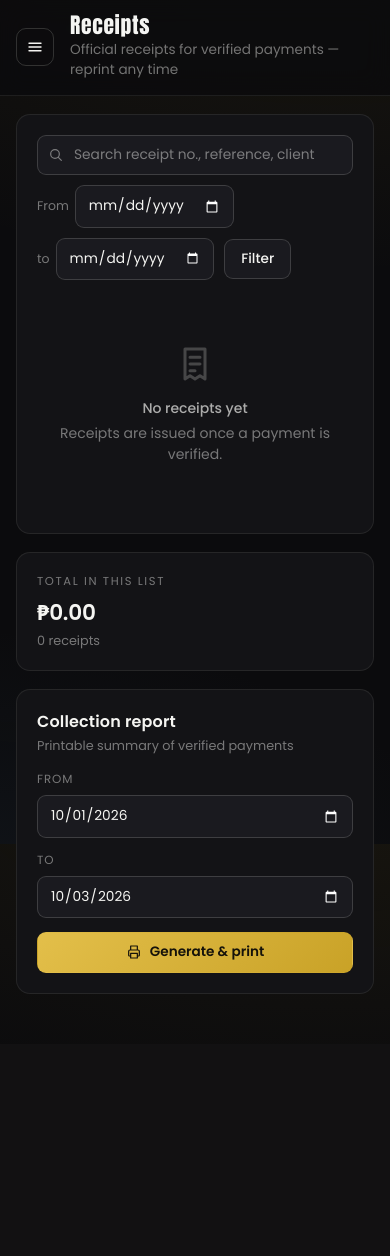
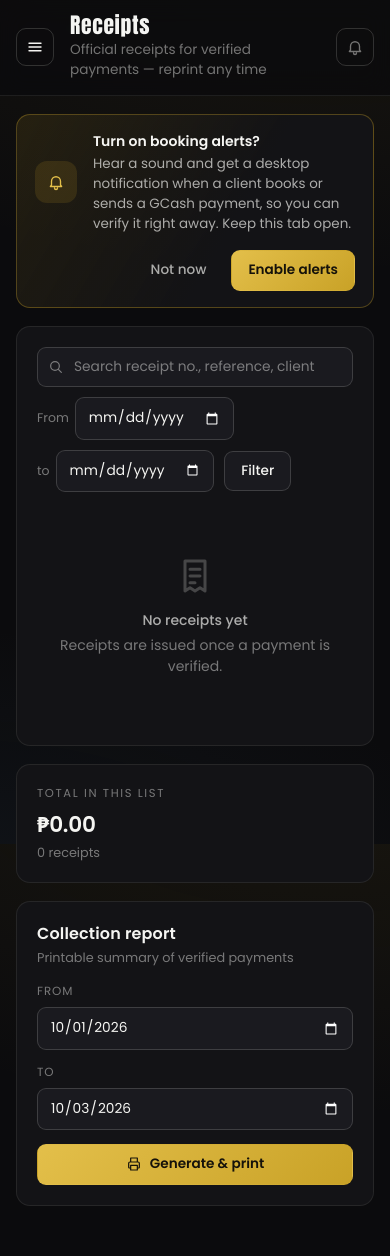
Before and after one commit to Oshinobi-obi/VibeShootAdmin, an ASP.NET Core app: page /Admin/Receipts in a window 390 px wide. Before the commit the page ends 994 px from the top, so only its background shows below. Run offline with ASP.NET Core 8, Linux system fonts and the light colour scheme; the visitor is signed in with stand-in values (Sample User, id 1); data that the repository does not hold is empty.

Commit message:
Add live alerts for bookings and payments (admin)
Introduce real-time alerts for admins with sound and desktop notifications for new booking requests and GCash payments. Includes new AlertsFeed API endpoint, UI updates (bell icon, enable prompt, badges), CSS for alerts, client-side polling and notification logic, and alert/feedback audio assets. Pending actions now trigger sound cues for improved admin responsiveness.

```diff
--- a/VibeShootAdmin/Controllers/AdminController.cs
+++ b/VibeShootAdmin/Controllers/AdminController.cs
@@ -179,6 +179,52 @@ namespace VibeShootAdmin.Controllers
             return View("~/Views/Admin/Dashboard.cshtml", model);
         }
 
+        // ------------------------------------------------------------------ Live alerts
+
+        /// <summary>
+        /// New booking requests and GCash payments since <paramref name="since"/> (UTC ticks), for the
+        /// signed-in admin's own photographer only. Polled by the browser to play sounds and show notifications.
+        /// </summary>
+        [HttpGet]
+        public async Task<IActionResult> AlertsFeed(long? since)
+        {
+            var pid = User.ScopedPhotographerId();
+            var now = DateTime.UtcNow;
+            Response.Headers.CacheControl = "no-store";
+
+            object Counts() => new
+            {
+                pendingBookings = ViewBag.PendingBookingCount,
+                pendingPayments = ViewBag.PendingPaymentCount,
+            };
+
+            // First call just sets the starting point, so opening the console doesn't replay old items.
+            if (since == null || since <= 0)
+                return Json(new { now = now.Ticks, bookings = Array.Empty<object>(), payments = Array.Empty<object>(), counts = Counts() });
+
+            var from = new DateTime(Math.Max(since.Value, now.AddDays(-1).Ticks), DateTimeKind.Utc);
+
+            var bookings = await _context.Bookings.ForPhotographer(pid)
+                .Where(b => b.CreatedAt > from && b.CreatedAt <= now)
+                .OrderBy(b => b.CreatedAt)
+                .Select(b => new { id = b.TransactionId, client = b.ClientName, date = b.TargetDate, category = b.Category })
+                .Take(20).ToListAsync();
+
+            var payments = await _context.Payments.ForPhotographer(pid)
+                .Where(p => p.CreatedAt > from && p.CreatedAt <= now && p.Status == PaymentStatus.ForVerification)
+                .OrderBy(p => p.CreatedAt)
+                .Select(p => new { id = p.Id, booking = p.BookingTransactionId, client = p.Booking!.ClientName, amount = p.Amount, type = p.Type })
+                .Take(20).ToListAsync();
+
+            return Json(new
+            {
+                now = now.Ticks,
+                bookings = bookings.Select(b => new { b.id, b.client, date = b.date.ToString("MMM d"), b.category }),
+                payments = payments.Select(p => new { p.id, p.booking, p.client, amount = Ui.Peso(p.amount), p.type }),
+                counts = Counts(),
+            });
+        }
+
         // ------------------------------------------------------------------ Schedule
 
         [HttpGet]
@@ -317,6 +363,7 @@ namespace VibeShootAdmin.Controllers
             await _context.SaveChangesAsync();
 
             TempData["Toast"] = $"Booking {booking.TransactionId} marked as {status}.";
+            if (status is BookingStatus.Declined or BookingStatus.Cancelled) TempData["Sound"] = "booking-cancelled";
             return LocalRedirect(returnUrl ?? Url.Action(nameof(BookingDetails), new { id = transactionId })!);
         }
 
@@ -378,6 +425,7 @@ namespace VibeShootAdmin.Controllers
             await _context.SaveChangesAsync();
 
             TempData["Toast"] = $"Payment {payment.ReceiptNumber} verified (₱{payment.Amount:N2}).";
+            TempData["Sound"] = "payment-verified";
             return LocalRedirect(returnUrl ?? Url.Action(nameof(Transactions))!);
         }
 
--- a/VibeShootAdmin/Views/Shared/_AdminLayout.cshtml
+++ b/VibeShootAdmin/Views/Shared/_AdminLayout.cshtml
@@ -21,7 +21,7 @@
     <link rel="stylesheet" href="~/css/Admin.css" asp-append-version="true" />
     @await RenderSectionAsync("Head", required: false)
 </head>
-<body class="adm">
+<body class="adm" data-sound="@TempData["Sound"]">
     <svg width="0" height="0" style="position:absolute" aria-hidden="true">
         <symbol id="i-grid" viewBox="0 0 24 24"><path d="M4 4h7v7H4zM13 4h7v7h-7zM4 13h7v7H4zM13 13h7v7h-7z" fill="none" stroke="currentColor" stroke-width="1.8" stroke-linejoin="round" /></symbol>
         <symbol id="i-cal" viewBox="0 0 24 24"><path d="M5 5h14a1 1 0 0 1 1 1v13a1 1 0 0 1-1 1H5a1 1 0 0 1-1-1V6a1 1 0 0 1 1-1Zm-1 5h16M8 3v4M16 3v4" fill="none" stroke="currentColor" stroke-width="1.8" stroke-linecap="round" /></symbol>
@@ -41,6 +41,7 @@
         <symbol id="i-menu" viewBox="0 0 24 24"><path d="M4 7h16M4 12h16M4 17h16" fill="none" stroke="currentColor" stroke-width="1.8" stroke-linecap="round" /></symbol>
         <symbol id="i-star" viewBox="0 0 24 24"><path d="m12 3 2.7 5.6 6.1.8-4.5 4.2 1.1 6.1L12 16.8l-5.4 2.9 1.1-6.1-4.5-4.2 6.1-.8z" fill="currentColor" /></symbol>
         <symbol id="i-trash" viewBox="0 0 24 24"><path d="M5 7h14M10 11v6M14 11v6M6 7l1 13h10l1-13M9 7V4h6v3" fill="none" stroke="currentColor" stroke-width="1.8" stroke-linecap="round" stroke-linejoin="round" /></symbol>
+        <symbol id="i-bell" viewBox="0 0 24 24"><path d="M6 16V11a6 6 0 1 1 12 0v5l1.5 2h-15zM10 20a2 2 0 0 0 4 0" fill="none" stroke="currentColor" stroke-width="1.8" stroke-linecap="round" stroke-linejoin="round" /></symbol>
         <symbol id="i-plus" viewBox="0 0 24 24"><path d="M12 5v14M5 12h14" fill="none" stroke="currentColor" stroke-width="2" stroke-linecap="round" /></symbol>
     </svg>
 
@@ -104,10 +105,22 @@
                     </label>
                 }
                 @await RenderSectionAsync("TopActions", required: false)
+                <button type="button" class="adm-icon-btn adm-bell" id="alertsBell" title="Sound &amp; desktop alerts" aria-label="Sound and desktop alerts"><svg><use href="#i-bell" /></svg><i></i></button>
             </div>
         </header>
 
         <div class="adm-content">
+            <div class="adm-alerts-prompt" id="alertsPrompt" hidden>
+                <span class="adm-alerts-prompt-icon"><svg><use href="#i-bell" /></svg></span>
+                <div>
+                    <b>Turn on booking alerts?</b>
+                    <p>Hear a sound and get a desktop notification when a client books or sends a GCash payment, so you can verify it right away. Keep this tab open.</p>
+                </div>
+                <div class="adm-alerts-prompt-actions">
+                    <button type="button" class="btn btn-ghost" id="alertsLater">Not now</button>
+                    <button type="button" class="btn btn-gold" id="alertsEnable">Enable alerts</button>
+                </div>
+            </div>
             @RenderBody()
         </div>
     </main>
--- a/VibeShootAdmin/wwwroot/css/Admin.css
+++ b/VibeShootAdmin/wwwroot/css/Admin.css
@@ -484,3 +484,29 @@ html, body, * {
         width: 0;
         height: 0;
     }
+
+/* ---------- Live alerts ---------- */
+.adm-bell { position: relative; color: var(--text-3); }
+.adm-bell i { position: absolute; top: 7px; right: 8px; width: 7px; height: 7px; border-radius: 50%; background: var(--text-3); display: none; }
+.adm-bell.on { color: var(--gold-2); border-color: rgba(201,162,39,0.45); }
+.adm-bell.on i { display: block; background: var(--green); box-shadow: 0 0 0 0 rgba(62,207,142,0.6); animation: bell-pulse 2.4s ease-out infinite; }
+.adm-bell.ring svg { animation: bell-ring .9s ease; transform-origin: 50% 10%; }
+@keyframes bell-pulse { 0% { box-shadow: 0 0 0 0 rgba(62,207,142,0.55); } 100% { box-shadow: 0 0 0 8px rgba(62,207,142,0); } }
+@keyframes bell-ring { 0%, 100% { transform: rotate(0); } 20% { transform: rotate(16deg); } 40% { transform: rotate(-14deg); } 60% { transform: rotate(9deg); } 80% { transform: rotate(-5deg); } }
+
+.adm-alerts-prompt {
+    display: flex; align-items: center; gap: 16px; margin-bottom: 18px; padding: 16px 18px;
+    border-radius: var(--radius); border: 1px solid rgba(201,162,39,0.35);
+    background: linear-gradient(120deg, rgba(201,162,39,0.12), var(--surface) 60%);
+    animation: adm-in .4s ease both;
+}
+.adm-alerts-prompt[hidden] { display: none; }
+.adm-alerts-prompt b { display: block; font-weight: 600; }
+.adm-alerts-prompt p { margin: 2px 0 0; color: var(--text-2); font-size: 0.84rem; }
+.adm-alerts-prompt > div:nth-child(2) { flex: 1; }
+.adm-alerts-prompt-icon { width: 42px; height: 42px; border-radius: 12px; background: var(--gold-soft); color: var(--gold-2); display: grid; place-items: center; flex: none; }
+.adm-alerts-prompt-actions { display: flex; gap: 8px; flex: none; }
+@media (max-width: 700px) {
+    .adm-alerts-prompt { flex-wrap: wrap; }
+    .adm-alerts-prompt-actions { width: 100%; justify-content: flex-end; }
+}
--- a/VibeShootAdmin/wwwroot/js/Admin.js
+++ b/VibeShootAdmin/wwwroot/js/Admin.js
@@ -96,3 +96,139 @@
         rejectDialog.querySelector('[data-cancel]').addEventListener('click', function () { rejectDialog.close(); });
     }
 })();
+
+// =====================================================================
+// Live alerts: sound + desktop notification for new bookings and GCash
+// payments (only the signed-in admin's own photographer).
+// =====================================================================
+(function () {
+    'use strict';
+
+    var KEY = 'vs-alerts';            // 'on' | 'off' (absent = not decided yet)
+    var SEEN = 'vs-alerts-seen';      // ids already announced (shared by all open tabs)
+    var POLL_MS = 30000;
+
+    var bell = document.getElementById('alertsBell');
+    var prompt = document.getElementById('alertsPrompt');
+    if (!bell) return;
+
+    function get(k) { try { return localStorage.getItem(k); } catch (e) { return null; } }
+    function set(k, v) { try { localStorage.setItem(k, v); } catch (e) { } }
+    function isOn() { return get(KEY) === 'on'; }
+
+    // Browsers only allow sound after a click on the page; if blocked, play on the next click.
+    function sound(name) {
+        var audio = new Audio('/audio/' + name + '.mp3');
+        var p = audio.play();
+        if (p && p.catch) p.catch(function () {
+            var retry = function () { audio.play().catch(function () { }); window.removeEventListener('pointerdown', retry, true); };
+            window.addEventListener('pointerdown', retry, true);
+        });
+    }
+
+    function notify(title, body, url) {
+        if (!('Notification' in window) || Notification.permission !== 'granted') return;
+        try {
+            var n = new Notification(title, { body: body, icon: '/favicon.svg', tag: url });
+            n.onclick = function () { window.focus(); window.location.href = url; n.close(); };
+        } catch (e) { }
+    }
+
+    function render() {
+        bell.classList.toggle('on', isOn());
+        bell.title = isOn() ? 'Alerts are on (click to turn off)' : 'Turn on sound & desktop alerts';
+        if (prompt) prompt.hidden = get(KEY) !== null || sessionStorage.getItem('vs-alerts-later') === '1';
+    }
+
+    function enable() {
+        set(KEY, 'on');
+        var ask = ('Notification' in window && Notification.permission === 'default') ? Notification.requestPermission() : Promise.resolve();
+        ask.then(function () {
+            sound('alerts-enabled');
+            var blocked = 'Notification' in window && Notification.permission === 'denied';
+            window.vsToast(blocked
+                ? 'Sound alerts on. Desktop notifications are blocked in your browser settings.'
+                : 'Alerts on. You will hear new bookings and payments while this tab is open.');
+            render();
+            startPolling();
+        });
+    }
+
+    bell.addEventListener('click', function () {
+        if (isOn()) { set(KEY, 'off'); render(); window.vsToast('Alerts turned off.'); }
+        else enable();
+    });
+    if (prompt) {
+        document.getElementById('alertsEnable').addEventListener('click', enable);
+        document.getElementById('alertsLater').addEventListener('click', function () {
+            sessionStorage.setItem('vs-alerts-later', '1');
+            render();
+        });
+    }
+
+    // Feedback sound for the action just taken (verify / decline / cancel).
+    var cue = document.body.getAttribute('data-sound');
+    if (cue && isOn()) sound(cue);
+
+    // ------------------------------------------------------------ Polling
+    var since = null, timer = null;
+
+    function seen() { try { return JSON.parse(get(SEEN) || '[]'); } catch (e) { return []; } }
+    function markSeen(id) {
+        var list = seen();
+        if (list.indexOf(id) >= 0) return false;
+        list.push(id);
+        set(SEEN, JSON.stringify(list.slice(-200)));
+        return true;
+    }
+
+    function setBadge(href, count, gold) {
+        var link = document.querySelector('.adm-nav a[href$="' + href + '"]');
+        if (!link) return;
+        var badge = link.querySelector('.adm-badge');
+        if (!count) { if (badge) badge.remove(); return; }
+        if (!badge) { badge = document.createElement('span'); badge.className = 'adm-badge' + (gold ? ' gold' : ''); link.appendChild(badge); }
+        badge.textContent = count;
+    }
+
+    function poll() {
+        if (!isOn()) return;
+        fetch('/Admin/AlertsFeed' + (since ? '?since=' + since : ''), { cache: 'no-store', credentials: 'same-origin' })
+            .then(function (r) { return r.ok && r.headers.get('content-type').indexOf('json') >= 0 ? r.json() : null; })
+            .then(function (data) {
+                if (!data) return;
+                since = data.now;
+                setBadge('/Admin/Bookings', data.counts.pendingBookings, false);
+                setBadge('/Admin/Transactions', data.counts.pendingPayments, true);
+
+                var newBookings = data.bookings.filter(function (b) { return markSeen('b:' + b.id); });
+                var newPayments = data.payments.filter(function (p) { return markSeen('p:' + p.id); });
+
+                newBookings.forEach(function (b) {
+                    notify('New booking request', b.client + ' - ' + b.category + ' on ' + b.date, '/Admin/BookingDetails/' + encodeURIComponent(b.id));
+                    window.vsToast('New booking: ' + b.client + ' (' + b.category + ', ' + b.date + ')');
+                });
+                newPayments.forEach(function (p) {
+                    notify('New GCash payment to verify', p.client + ' - ' + p.amount + ' (' + p.type + ')', '/Admin/BookingDetails/' + encodeURIComponent(p.booking));
+                    window.vsToast('Payment to verify: ' + p.client + ' - ' + p.amount);
+                });
+
+                // One sound per check: a payment needs action, so it wins over a booking.
+                if (newPayments.length) sound('new-payment');
+                else if (newBookings.length) sound('new-booking');
+                if (newPayments.length || newBookings.length) {
+                    bell.classList.remove('ring'); void bell.offsetWidth; bell.classList.add('ring');
+                }
+            })
+            .catch(function () { });
+    }
+
+    function startPolling() {
+        if (timer) return;
+        poll();
+        timer = setInterval(poll, POLL_MS);
+    }
+
+    render();
+    if (isOn()) startPolling();
+})();
```
Also changed, not shown: 5 other files.
